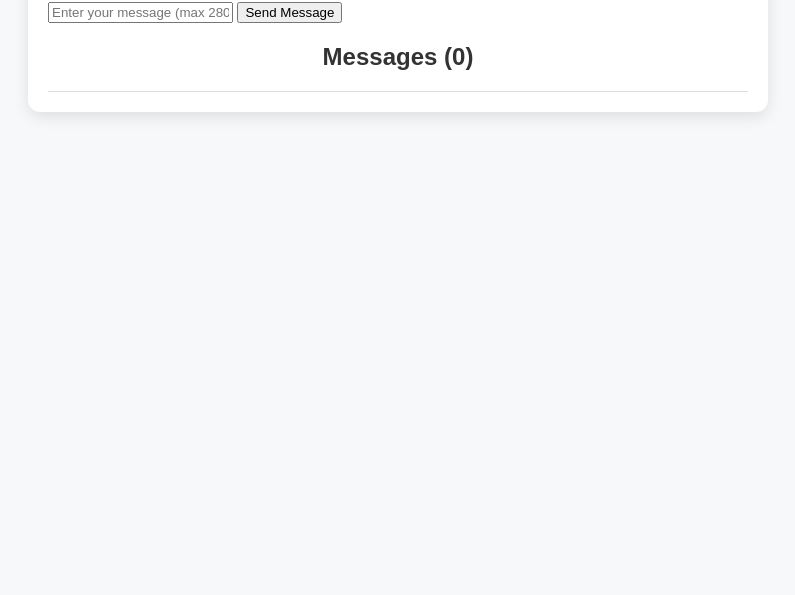
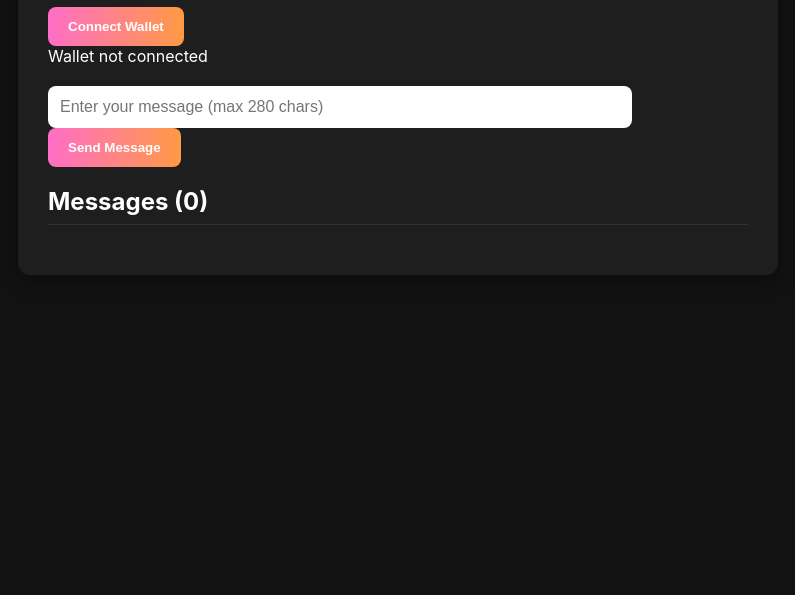
Before and after one commit to Mystique85/HelloCelo, a plain HTML site: page index.html in a window 1280 px wide. Shown: the part 205-800 px from the top of the page, without its empty margins (242-1037 px from the left). Drawn offline with Linux system fonts and the light colour scheme.

Commit message:
Update style.css

```diff
--- a/style.css
+++ b/style.css
@@ -1,65 +1,77 @@
 body {
-    font-family: Arial, sans-serif;
-    background: #f7f8fa;
-    color: #333;
     margin: 0;
-    padding: 0;
+    font-family: 'Inter', sans-serif;
+    background: #121212;
+    color: #fff;
 }
 
 .container {
     max-width: 700px;
     margin: 50px auto;
-    padding: 20px;
-    background: #fff;
+    background: #1e1e1e;
+    padding: 30px;
     border-radius: 12px;
-    box-shadow: 0 5px 15px rgba(0,0,0,0.1);
+    box-shadow: 0 5px 20px rgba(0,0,0,0.4);
 }
 
-h1, h2 {
+.logo {
     text-align: center;
-}
-
-.send-message {
-    display: flex;
-    justify-content: center;
     margin-bottom: 20px;
 }
 
-.send-message input {
-    padding: 10px;
-    width: 70%;
-    border-radius: 5px;
-    border: 1px solid #ccc;
+.logo img {
+    max-width: 120px;
+    margin-bottom: 10px;
+}
+
+.wallet-section, .message-section {
+    margin: 20px 0;
+}
+
+input[type="text"] {
+    width: calc(100% - 140px);
+    padding: 12px;
+    border-radius: 8px;
+    border: none;
+    margin-right: 10px;
     font-size: 16px;
 }
 
-.send-message button {
-    padding: 10px 20px;
-    margin-left: 10px;
+button {
+    padding: 12px 20px;
+    border-radius: 8px;
     border: none;
-    background: #4CAF50;
+    cursor: pointer;
+    font-weight: bold;
+    background: linear-gradient(90deg, #ff6ec7, #ff9a44);
     color: #fff;
-    font-size: 16px;
-    border-radius: 5px;
-    cursor: pointer;
-    transition: 0.3s;
+    transition: transform 0.2s, opacity 0.2s;
 }
 
-.send-message button:hover {
-    background: #45a049;
+button:hover {
+    transform: scale(1.05);
+    opacity: 0.9;
 }
 
-#messages {
-    max-height: 400px;
-    overflow-y: auto;
-    border-top: 1px solid #ddd;
+#messages div {
+    background: #2a2a2a;
+    margin: 10px 0;
+    padding: 12px;
+    border-radius: 8px;
 }
 
-.message {
-    padding: 10px;
-    border-bottom: 1px solid #eee;
+h2 {
+    border-bottom: 1px solid #333;
+    padding-bottom: 8px;
 }
 
-.message strong {
-    color: #4CAF50;
+@media (max-width: 768px) {
+    input[type="text"] {
+        width: 100%;
+        margin-bottom: 10px;
+    }
+
+    button {
+        width: 100%;
+    }
 }
```
